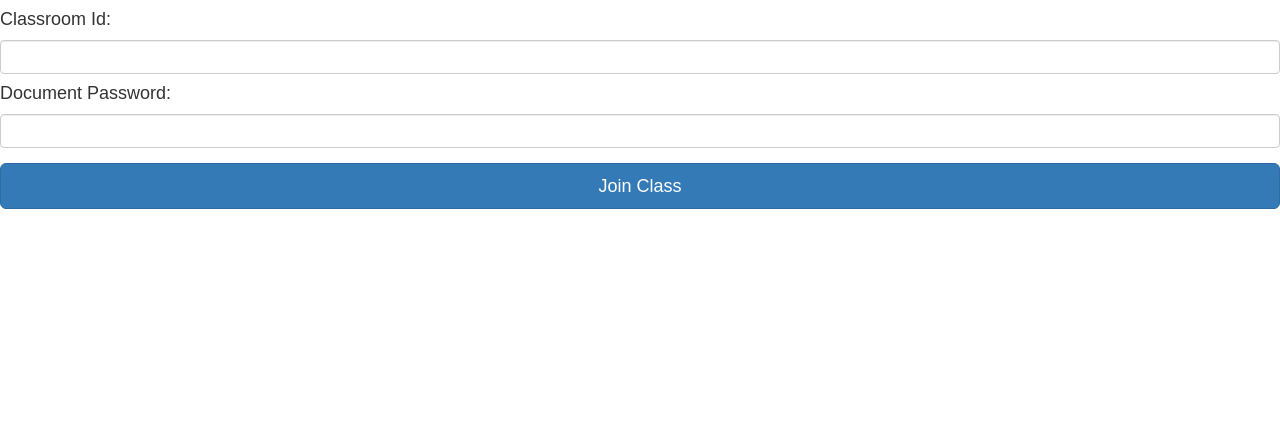
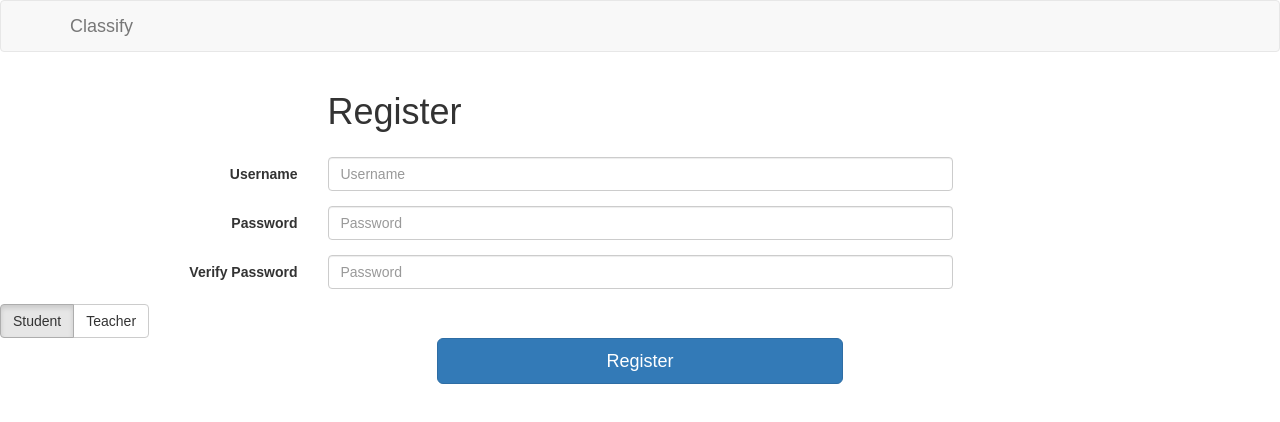
Before and after one commit to japhib96/classify, a React (Create React App) app: page /register in a window 1280 px wide. Shown: the top 422 px of the page. Built offline with nearby package versions, Linux system fonts and the light colour scheme.

Commit message:
day 4 progress

```diff
--- a/models/models.js
+++ b/models/models.js
@@ -47,6 +47,10 @@ const lectureSchema = mongoose.Schema({
     type: String,
     required: true
   },
+  owner: {
+    type: mongoose.Schema.ObjectId,
+    ref: 'Teacher'
+  }
 })
 
 
--- a/package.json
+++ b/package.json
@@ -9,6 +9,7 @@
     "connect-mongo": "^2.0.1",
     "express": "^4.16.3",
     "express-session": "^1.15.6",
+    "history": "^4.7.2",
     "http": "0.0.0",
     "mongoose": "^5.2.5",
     "passport": "^0.4.0",
@@ -16,6 +17,7 @@
     "react": "^16.4.1",
     "react-bootstrap": "^0.32.1",
     "react-dom": "^16.4.1",
+    "react-router-dom": "^4.3.1",
     "react-scripts": "1.1.4",
     "socket.io": "^2.1.1",
     "socket.io-client": "^2.1.1"
--- a/src/components/App.js
+++ b/src/components/App.js
@@ -5,6 +5,7 @@ import Chat from './testFrontend/chatRoom'
 import Login from './Login.js';
 import Register from './Register.js';
 import Navigationbar from './Navbar';
+import { BrowserRouter, Route } from 'react-router-dom';
 import { Button,
 ButtonGroup,
 DropdownButton,
@@ -19,8 +20,6 @@ class App extends Component {
   constructor(props) {
     super(props);
     this.state = {
-      // title: '',
-      // password: '',
       registered: false, // whether to load login screen or registration
       userId: '', // account id to pass in when logging in
       classId: '',
@@ -28,41 +27,34 @@ class App extends Component {
   }
 
   render() {
+    console.log(this.props)
     return (
-      // <div className="App">
-      //   <Navigationbar />
-      //   {(this.state.registered) ?
-      //     // (this.state.userId) ?
-      //     <Register
-      //         goToLogin={() => this.setState({ registered: false })}
-      //         registerSuccess={() => this.setState({ registered: true })}
-      //       /> :
-      //       <Login
-      //         goToRegister={() => this.setState({ registered: true })}
-      //         loginSuccess={(userId) => this.setState({ userId: userId })}
-      //       />
-      //
-      //   }
-      //
-      //   {/* <form>
-      //     <FormGroup>
-      //       <h4>Classroom Title:</h4>
-      //       <FormControl
-      //         type="text"
-      //         value={this.state.title}
-      //         onChange={(e) => this.setState({ title: e.target.value })}
-      //       />
-      //       <h4>Classroom Password:</h4>
-      //       <FormControl
-      //         type="password"
-      //         value={this.state.password}
-      //         onChange={(e) => this.setState({ password: e.target.value })}
-      //       />
-      //     </FormGroup>
-      //   </form>
-      //   <Button onClick={(e) => this.newClass(e)}>Save</Button> */}
-      // </div>
-      <JoinClass />
+    <BrowserRouter>
+      <div className="App">
+        <Navigationbar />
+        {/* {(this.state.registered) ? */}
+          {/* // (this.state.userId) ? */}
+          <Route path='/register' render={() =>
+            <Register
+              // goToLogin={() => this.setState({ registered: false })}
+              // registerSuccess={() => this.setState({ registered: true })}
+            />
+          } />
+          <Route path='/login' render={() =>
+            <Login
+              // goToRegister={() => this.props.history.push('/register')}
+              // loginSuccess={(userId) => this.setState({ userId: userId })}
+            />
+          } />
+          <Route path='/class/new' render={() =>
+            <RegisterClass />
+          } />
+          <Route path='/class/join' render={() =>
+            <JoinClass />
+          } />
+        {/* } */}
+      </div>
+    </BrowserRouter>
     );
   }
 }
--- a/src/components/Login.js
+++ b/src/components/Login.js
@@ -1,4 +1,5 @@
 import React from 'react';
+import { Link } from 'react-router-dom';
 import {FormControl, Form, Col, Button, FormGroup, ControlLabel, ToggleButton, ToggleButtonGroup} from 'react-bootstrap';
 
 import axios from 'axios';
@@ -9,14 +10,13 @@ export default class Login extends React.Component {
     this.state = {
       username: '',
       password: '',
-
+      type: 1,
     }
   }
 
   async logIn(e) {
     e.preventDefault();
     try {
-      console.log('hi')
       if (this.state.type === 1) {
         await axios.post('/loginStudent', {
           username: this.state.username,
@@ -37,26 +37,6 @@ export default class Login extends React.Component {
 
   render() {
     return (
-      // <div>
-      //   <form method="POST">
-      //     <h3>Login</h3>
-      //     <div className="form-group">
-      //       <label type="text">Username: </label>
-      //       <input type="text" name="username" className="form-control" onChange={(e) => this.setState({username: e.target.value})} />
-      //     </div>
-      //     <div className="form-group">
-      //       <label type="text">Password: </label>
-      //       <input type="password" name="password" className="form-control" onChange={(e) => this.setState({password: e.target.value})}/>
-      //     </div>
-      //     <div className="form-group">
-      //       <button className="btn btn-primary" onClick={() => this.props.goToRegister()}>Register</button>
-      //       <button className="btn btn-success" type="button" onClick={() => this.logIn(this.state.username, this.state.password)}>Login</button>
-      //     </div>
-      //   </form>
-      // </div>
-
-
-
       <Form horizontal>
         <FormGroup>
           <Col smOffset={3} sm={4}>
@@ -100,12 +80,10 @@ export default class Login extends React.Component {
         </FormGroup>
         <FormGroup>
           <Col smOffset={4} sm={6}>
-            <div> Not a user yet? Click for <a onClick={() => this.props.goToRegister()}>Register</a>  </div>
+            <div>Not a user yet? Click for <Link to={'/register'}>Register</Link></div>
           </Col>
         </FormGroup>
       </Form>
     );
   }
 }
-
-{/* <a href='#' onClick={() => this.props.goToRegister()} >Register</a> */}
--- a/src/components/Register.js
+++ b/src/components/Register.js
@@ -1,7 +1,7 @@
 import React from 'react';
 import axios from 'axios';
+import { Redirect } from 'react-router-dom';
 import { Button,
-ButtonToolbar,
   FormGroup,
   FormControl,
   ToggleButton,
@@ -18,7 +18,8 @@ export default class Register extends React.Component {
       username: '',
       password: '',
       passwordRepeat: '',
-      type: 1
+      type: 1,
+      done: false
     }
   }
 
@@ -32,7 +33,7 @@ export default class Register extends React.Component {
         type: this.state.type
       })
       console.log('New user saved')
-      this.props.goToLogin();
+      this.setState({ done: true });
     }
     catch(error) {
       console.log(error);
@@ -40,39 +41,10 @@ export default class Register extends React.Component {
   }
 
   render() {
+    if (this.state.done) {
+      return <Redirect to='/login' />
+    }
     return (
-      // <div>
-      //   <h1>Make an account!</h1>
-      //   <div className="form-group">
-      //     <label>Username: </label>
-      //     <input type="text" name="username" className="form-control" onChange={(e) => this.setState({ username: e.target.value })} />
-      //   </div>
-      //   <div className="form-group">
-      //     <label>Password: </label>
-      //     <input type="password" name="password" className="form-control" onChange={(e) => this.setState({ password: e.target.value })} />
-      //   </div>
-      //   <div className="form-group">
-      //     <label>Verify Password: </label>
-      //     <input type="password" name="passwordRepeat" className="form-control" onChange={(e) => this.setState({ passwordRepeat: e.target.value })}/>
-      //   </div>
-      //   {/* <ToggleButtonGroup type="radio" name="options" defaultValue={this.state.type}>
-      //     <ToggleButton value={1} onClick={(e) => this.setState({ type: 1 })}>Student </ToggleButton>
-      //     <ToggleButton value={2} onClick={(e) => this.setState({ type: 2 })}>Teacher </ToggleButton>
-      //   </ToggleButtonGroup> */}
-      //   <div className="form-group">
-      //     <button
-      //       className="btn btn-primary"
-      //       type="button"
-      //       onClick={() => this.makeAccount()}>Register</button>
-      //       <button
-      //         className="btn btn-success"
-      //         type="button"
-      //         onClick={() => this.props.goToLogin()}>Login</button>
-      //       </div>
-      //     </div>
-
-
-
       <Form horizontal>
         <FormGroup>
           <Col smOffset={3} sm={4}>
@@ -102,7 +74,7 @@ export default class Register extends React.Component {
             Verify Password
           </Col>
           <Col sm={6}>
-                <FormControl type="password" placeholder="Password" onChange={(e) => this.setState({password: e.target.value})}/>
+            <FormControl type="password" placeholder="Password" onChange={(e) => this.setState({passwordRepeat: e.target.value})}/>
           </Col>
         </FormGroup>
         <ToggleButtonGroup block type="radio" name="options" defaultValue={this.state.type}>
@@ -115,7 +87,6 @@ export default class Register extends React.Component {
           </Col>
         </FormGroup>
       </Form>
-
     );
   }
 }
--- a/src/components/testFrontend/joinClass.js
+++ b/src/components/testFrontend/joinClass.js
@@ -20,13 +20,12 @@ class JoinClass extends Component {
 
   async join() {
     try {
-      await axios.post('/joinClass', {
-        classId: this.state.lectureTitle,
-        password: this.state.password
+      await axios.post('/join', {
+        classId: this.state.classId,
+        password: this.state.password,
       })
-      console.log('classroom saved')
-    }
-    catch(error) {
+      console.log('logged in as student');
+    } catch(error) {
       console.log(error);
     }
   }
--- a/src/components/testFrontend/registerClass.js
+++ b/src/components/testFrontend/registerClass.js
@@ -1,10 +1,5 @@
 import React, { Component } from 'react';
 import { Button,
-ButtonGroup,
-DropdownButton,
-MenuItem,
-PageHeader,
-Modal,
 FormGroup,
 FormControl } from 'react-bootstrap';
 import axios from 'axios';
```
Also changed, not shown: 1 other file (tests, documents, lock files or other folders). Lines whose indentation alone changed are shown as unchanged.
